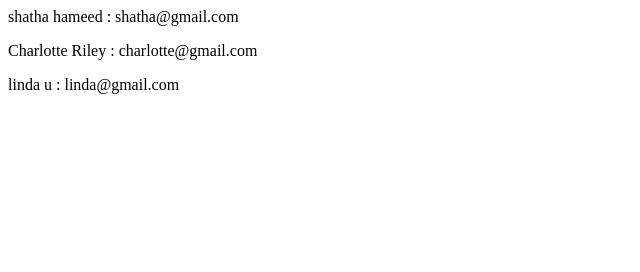
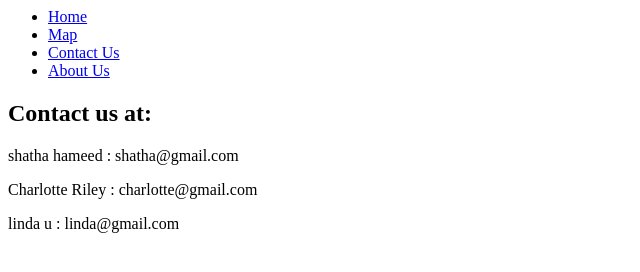
Before and after one commit to Lottie-dev/Group-1-, a plain HTML site: page contact.html in a window 1280 px wide. Shown: the whole page, without its empty margins (0-640 px from the left). Drawn offline with Linux system fonts and the light colour scheme.

Commit message:
Update contact.html

```diff
--- a/contact.html
+++ b/contact.html
@@ -1,7 +1,22 @@
 <html>
+ <header>
 
+
+        <div class="logo"></div>
+        <nav>
+            <ul>
+                <li><a href="index.html">Home</a></li>
+                <li><a href="map.html">Map  </a></li>
+
+
+
+             <li><a href="contact.html">Contact Us </a></li>
+             <li><a href="About.html">About Us  </a></li>
+
+
+            </header>
 <body>
-
+<h2>Contact us at:</h2>
     <p> shatha hameed : shatha@gmail.com</p>
     <p> Charlotte Riley : charlotte@gmail.com</p>
     <p> linda u : linda@gmail.com</p>
```
